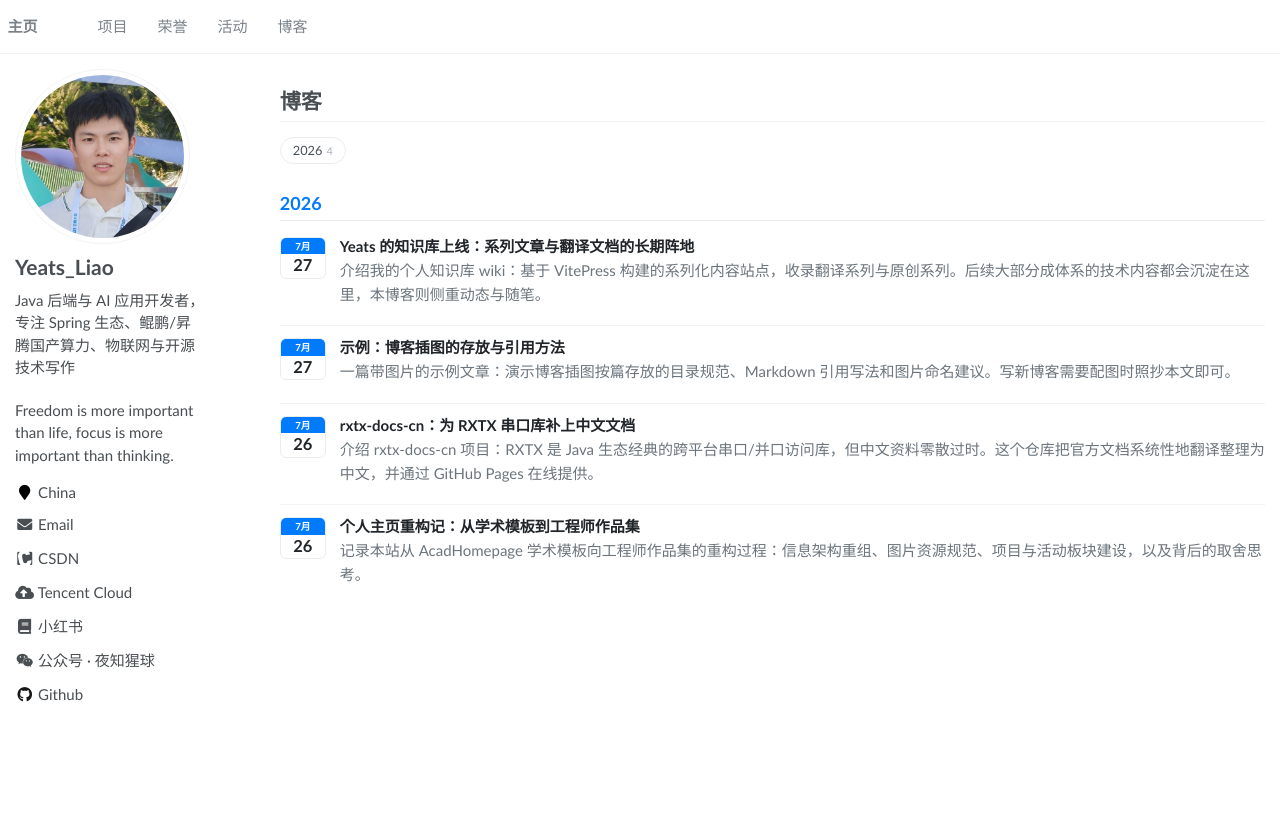
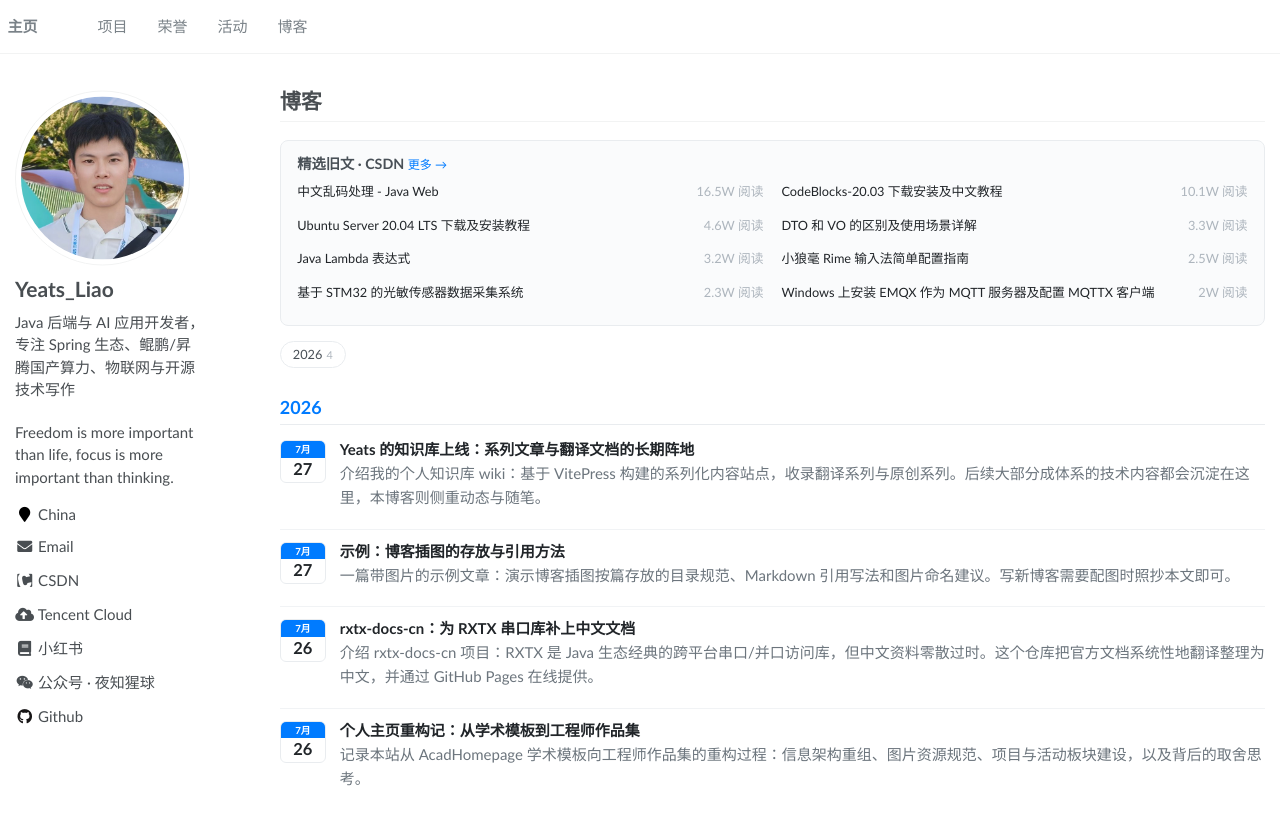
Before and after one commit to YeatsLiao/yeatsliao.github.io, a Jekyll site: the page built from _pages/blog.md, in a window 1280 px wide. Shown: the top 825 px of the page. Built offline with Jekyll 4.4.1, drawn with Linux system fonts in a browser that asks for light colours.

Commit message:
feat: 博客页顶部新增CSDN精选旧文板块（按阅读量Top8）

```diff
--- /dev/null
+++ b/_data/featured_posts.yml
@@ -0,0 +1,27 @@
+# CSDN 精选旧文（按阅读量取自 CSDN 主页，展示在博客页顶部）
+# 增删条目只需编辑此文件：views 为展示用阅读量文本，link 为 CSDN 文章地址
+posts:
+  - title: "中文乱码处理 - Java Web"
+    views: 16.5W
+    link: https://yeatsliao.blog.csdn.net/article/details/127233351
+  - title: "CodeBlocks-20.03 下载安装及中文教程"
+    views: 10.1W
+    link: https://yeatsliao.blog.csdn.net/article/details/115710608
+  - title: "Ubuntu Server 20.04 LTS 下载及安装教程"
+    views: 4.6W
+    link: https://yeatsliao.blog.csdn.net/article/details/116562487
+  - title: "DTO 和 VO 的区别及使用场景详解"
+    views: 3.3W
+    link: https://yeatsliao.blog.csdn.net/article/details/134726394
+  - title: "Java Lambda 表达式"
+    views: 3.2W
+    link: https://yeatsliao.blog.csdn.net/article/details/124183519
+  - title: "小狼毫 Rime 输入法简单配置指南"
+    views: 2.5W
+    link: https://yeatsliao.blog.csdn.net/article/details/114411457
+  - title: "基于 STM32 的光敏传感器数据采集系统"
+    views: 2.3W
+    link: https://yeatsliao.blog.csdn.net/article/details/127159539
+  - title: "Windows 上安装 EMQX 作为 MQTT 服务器及配置 MQTTX 客户端"
+    views: 2W
+    link: https://yeatsliao.blog.csdn.net/article/details/140206912
--- a/_pages/blog.md
+++ b/_pages/blog.md
@@ -91,11 +91,65 @@ author_profile: true
     -webkit-box-orient: vertical;
     overflow: hidden;
   }
+  /* CSDN 精选旧文 */
+  .featured-box {
+    border: 1px solid #e9ecef;
+    border-radius: 8px;
+    padding: 0.9em 1.1em;
+    margin: 1.2em 0 0.4em;
+    background: #fafbfc;
+  }
+  .featured-box h2 {
+    margin: 0 0 0.5em;
+    font-size: 0.95em;
+    font-weight: 600;
+    color: #495057;
+  }
+  .featured-box h2 a { color: #007bff; text-decoration: none; font-weight: 400; font-size: 0.85em; }
+  .featured-list {
+    list-style: none;
+    margin: 0;
+    padding: 0;
+    display: grid;
+    grid-template-columns: 1fr 1fr;
+    gap: 2px 18px;
+  }
+  .featured-list li {
+    display: flex;
+    justify-content: space-between;
+    gap: 8px;
+    padding: 3px 0;
+    font-size: 0.85em;
+    min-width: 0;
+  }
+  .featured-list a {
+    color: #212529;
+    text-decoration: none;
+    white-space: nowrap;
+    overflow: hidden;
+    text-overflow: ellipsis;
+  }
+  .featured-list a:hover { color: #007bff; }
+  .featured-views { color: #adb5bd; flex-shrink: 0; }
+  @media (max-width: 600px) { .featured-list { grid-template-columns: 1fr; } }
 </style>
 
 <header>
   <h1 class="page__title">博客</h1>
 </header>
+
+{% if site.data.featured_posts.posts and site.data.featured_posts.posts.size > 0 %}
+<div class="featured-box">
+  <h2><span class="i18n-zh">精选旧文 · CSDN</span><span class="i18n-en">Featured on CSDN</span>
+    <a href="https://yeatsliao.blog.csdn.net/" target="_blank" rel="noopener"><span class="i18n-zh">更多 →</span><span class="i18n-en">More →</span></a>
+  </h2>
+  <ul class="featured-list">
+    {% for fp in site.data.featured_posts.posts %}
+    <li><a href="{{ fp.link }}" target="_blank" rel="noopener">{{ fp.title }}</a><span class="featured-views">{{ fp.views }} <span class="i18n-zh">阅读</span><span class="i18n-en">views</span></span></li>
+    {% endfor %}
+  </ul>
+</div>
+{% endif %}
 
 {% assign postsByYear = site.posts | group_by_exp: "post", "post.date | date: '%Y'" %}
 
```
